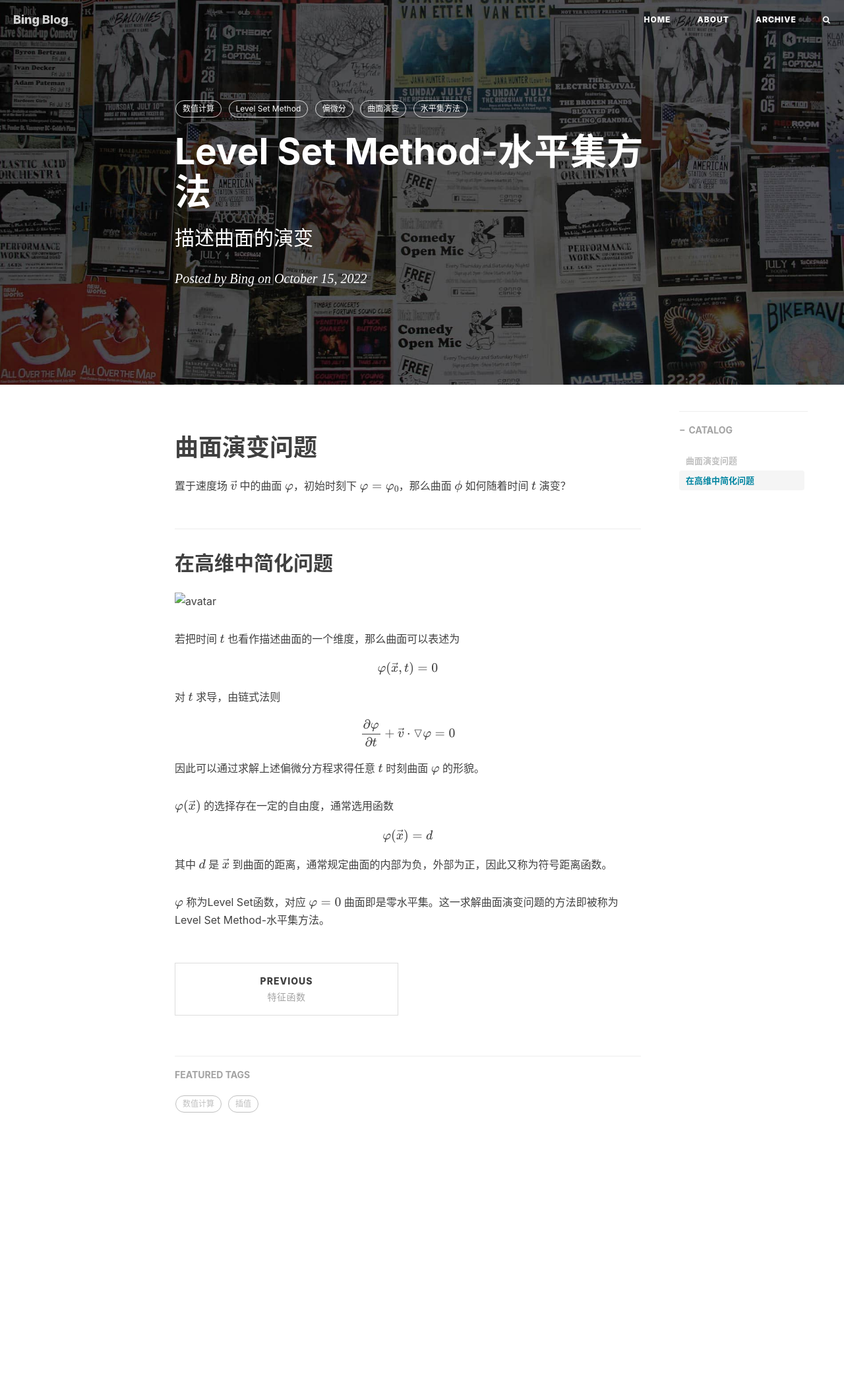
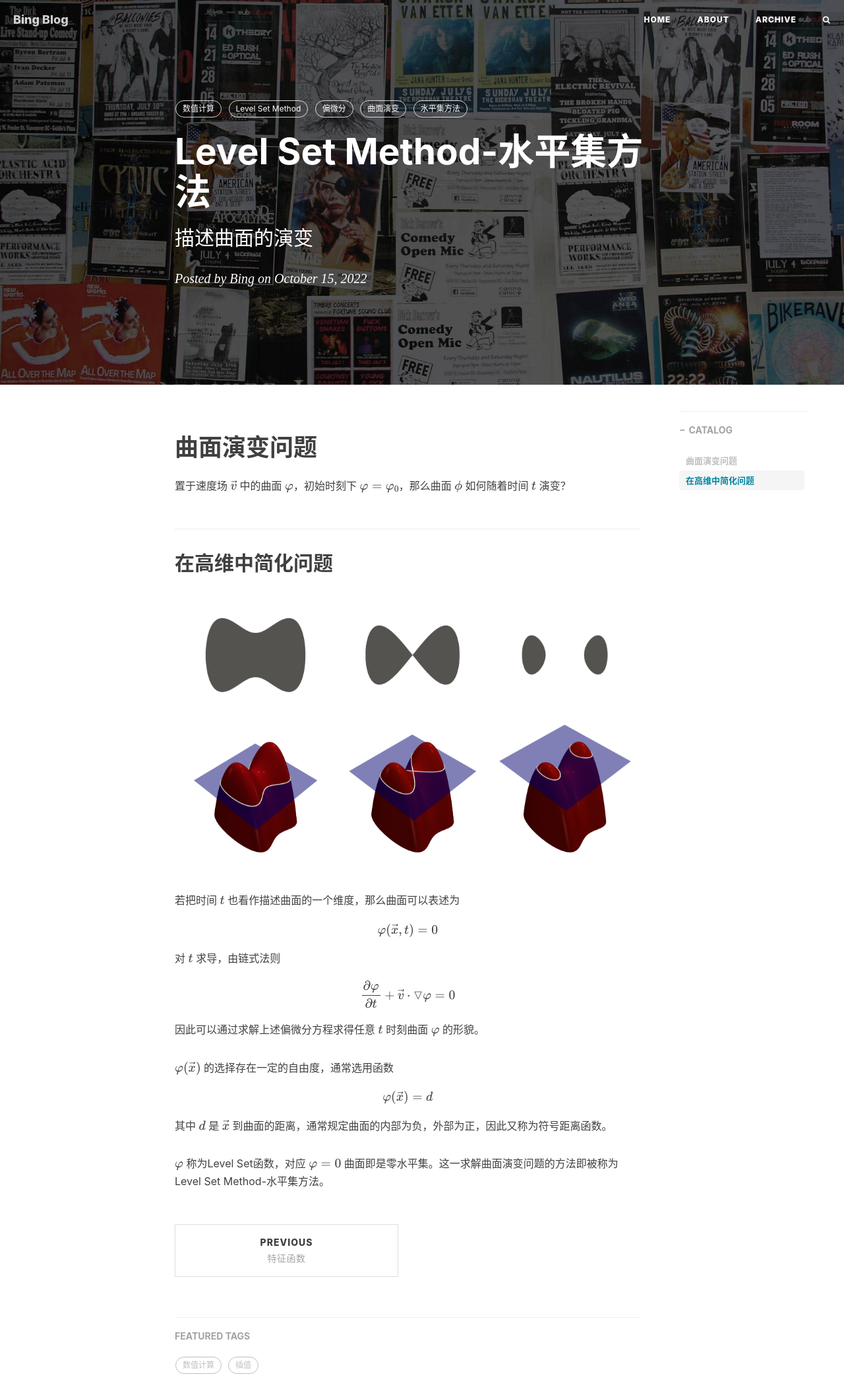
Before and after one commit to qiubinglin/qiubinglin.github.io, a Jekyll site: the page built from _posts/2022-10-15-Level Set Method.md, in a window 1280 px wide. Shown: the whole page at 66% size. Built offline with Jekyll 4.4.1, drawn with Linux system fonts in a browser that asks for light colours; nearby versions of some CDN libraries; formulas are drawn with MathJax 3; comment, search, counter and statistics services are not loaded; before the commit the page ends 1714 px from its top, so only the background shows below that.

Commit message:
Fix picture show

```diff
--- a/_posts/2022-10-15-Level Set Method.md
+++ b/_posts/2022-10-15-Level Set Method.md
@@ -17,7 +17,7 @@ tags:
 置于速度场 $\vec{v}$ 中的曲面 $\varphi$，初始时刻下 $\varphi = \varphi_0$，那么曲面 $\phi$ 如何随着时间 $t$ 演变？
 
 ## 在高维中简化问题
-![avatar](../img/post/1920px-Level_set_method.png)
+![](/img/post/1920px-Level_set_method.png)
 
 若把时间 $t$ 也看作描述曲面的一个维度，那么曲面可以表述为
 $$
```
